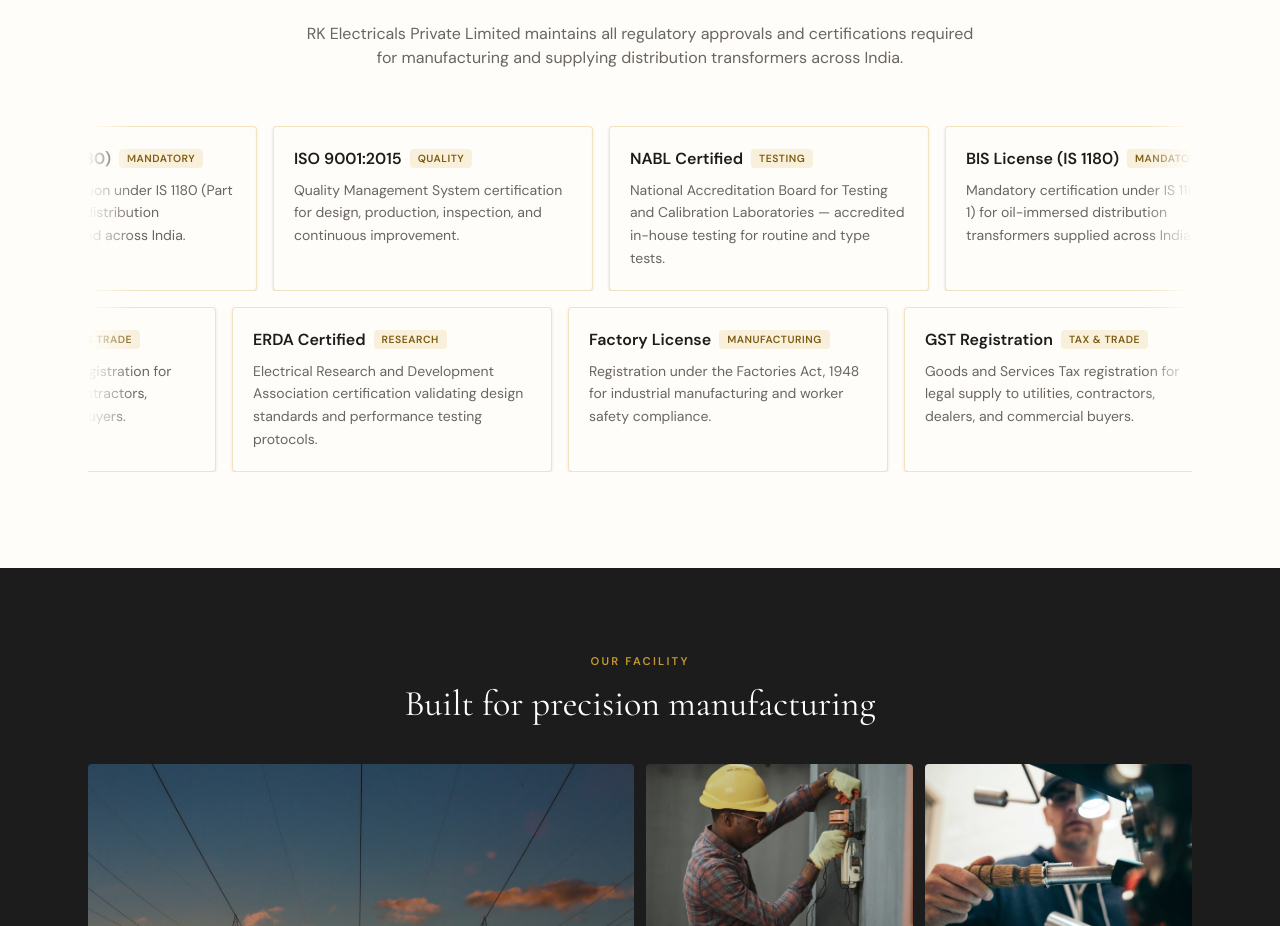
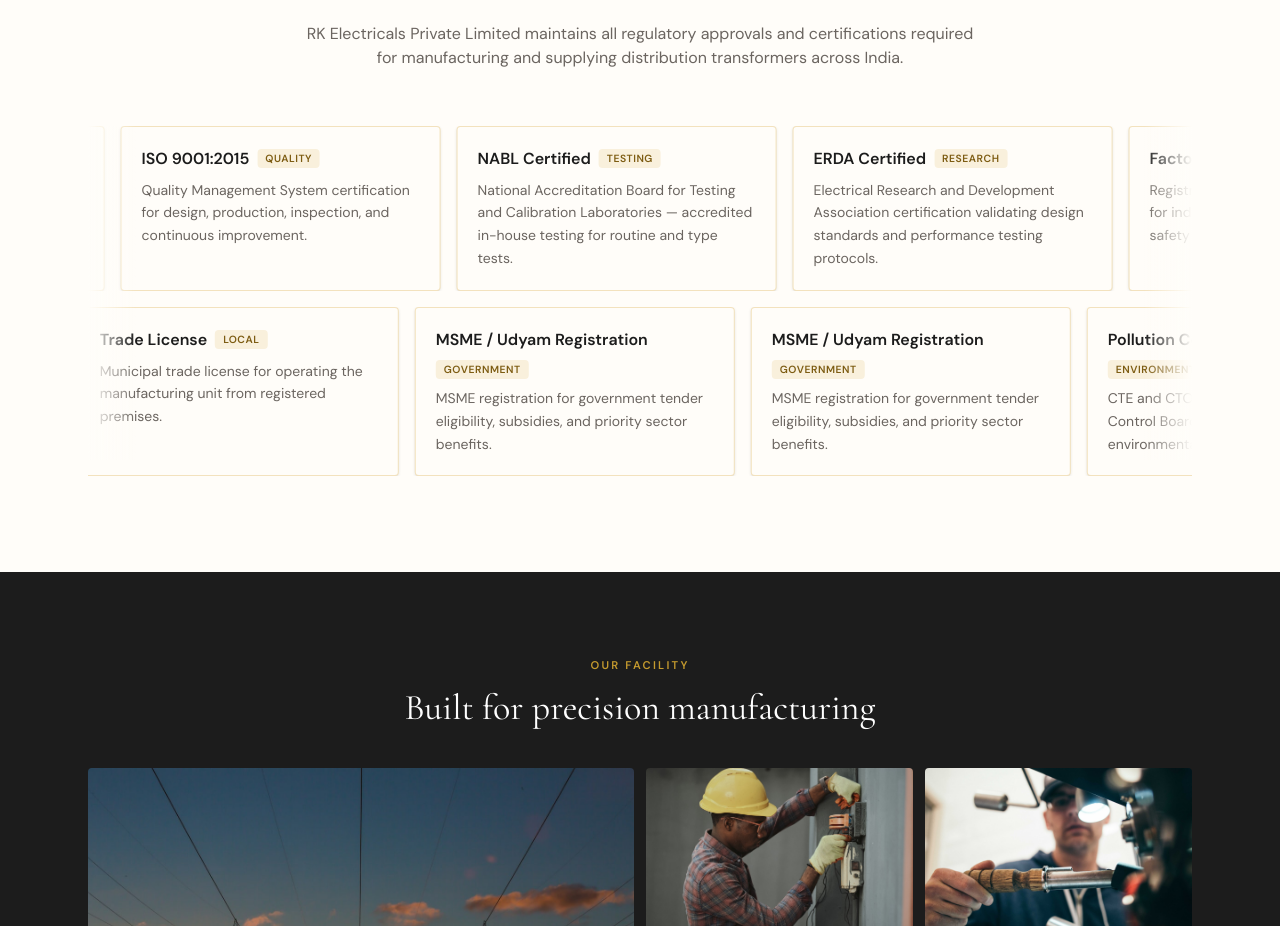
Before and after one commit to Chaitanyasulam/rk-electricals, a React (Vite) app: page / in a window 1280 px wide. Shown: the part 3281-4207 px from the top of the page. Built offline with nearby package versions, Linux system fonts and the light colour scheme.

Commit message:
Updated homepage1

```diff
--- a/src/components/Licenses.tsx
+++ b/src/components/Licenses.tsx
@@ -69,8 +69,8 @@
   },
 ]
 
-const row1 = licenses.slice(0, 3)
-const row2 = licenses.slice(3, 6)
+const row1 = licenses.slice(0, 6)
+const row2 = licenses.slice(6)
 
 function LicenseCard({
   title,
```
